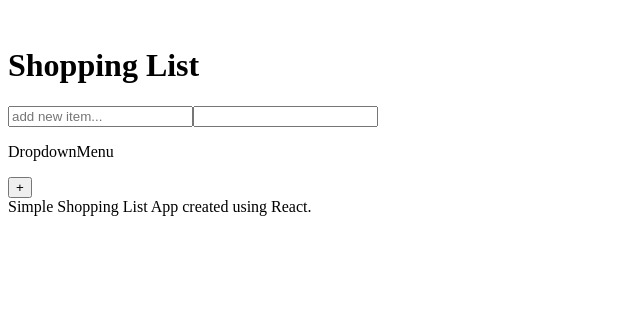
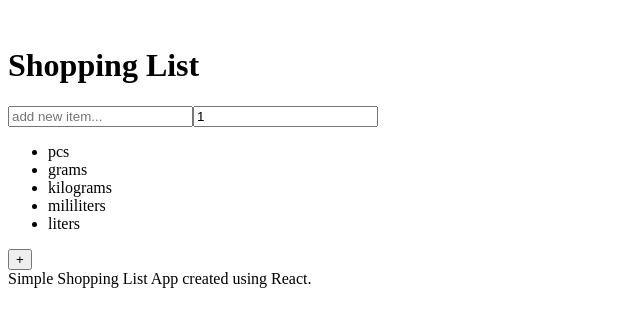
Before and after one commit to bknvpik/shopping-list-react, a React (Create React App) app: page / in a window 1280 px wide. Shown: the top 326 px of the page, without its empty margins (0-640 px from the left). Built offline with nearby package versions, Linux system fonts and the light colour scheme; the HTML template or start-up script is replaced by a standard one.

Commit message:
Add features: item adding and removing from list

```diff
--- a/public/index.html
+++ b/public/index.html
@@ -7,8 +7,9 @@
       name="description"
       content="Simple Shopping List App created using React"
     />
-    <link rel="stylesheet" type="text/css" src="/src/index.scss" />
+    <link rel="stylesheet" type="text/css" src="/src/App.scss" />
     <link rel="icon" type="image/svg" href="shopping-cart.svg"/>
+    <script src="https://kit.fontawesome.com/1604fb9e17.js" crossorigin="anonymous"></script>
     <title>Shopping List</title>
   </head>
   <body>
--- a/src/App.js
+++ b/src/App.js
@@ -3,14 +3,25 @@ import InputArea from './components/InputArea';
 import ItemsList from './components/ItemsList';
 
 function App() {
+  const [inputText, setInputText] = useState("");
+  const [items, setItems] = useState([]);
+  const [quantity, setQuantity] = useState(1);
+  const [unit, setUnit] = useState("pcs");
+
   return (
     <div className="app-container">
       <header>
         <img src="" alt=""></img>
         <h1>Shopping List</h1>
       </header>
-      <InputArea />
-      <ItemsList />
+      <InputArea
+        inputText={inputText}
+        setInputText={setInputText}
+        items={items} setItems={setItems}
+        quantity={quantity} setQuantity={setQuantity}
+        unit={unit} setUnit={setUnit}
+      />
+      <ItemsList items={items} setItems={setItems} />
       <footer>
         Simple Shopping List App created using React.
       </footer>
--- a/src/App.scss
+++ b/src/App.scss
@@ -0,0 +1,3 @@
+.item-checked {
+    color: red;
+}
--- a/src/components/DropdownMenu.js
+++ b/src/components/DropdownMenu.js
@@ -2,7 +2,17 @@ import React from "react";
 
 const DropdownMenu = () => {
     return(
-        <p>DropdownMenu</p>
+        <div className="dropdown-menu">
+            <div className="unit">
+                <ul>
+                    <li>pcs</li>
+                    <li>grams</li>
+                    <li>kilograms</li>
+                    <li>mililiters</li>
+                    <li>liters</li>
+                </ul>
+            </div>
+        </div>
     );
 };
 
--- a/src/components/InputArea.js
+++ b/src/components/InputArea.js
@@ -1,14 +1,38 @@
 import React from "react";
+import uuid from 'react-uuid'
 import DropdownMenu from './DropdownMenu';
 
 
 const InputArea = ({inputText, setInputText, items, setItems, quantity, setQuantity, unit, setUnit}) => {
+    const inputTextHandler = (e) => {
+        setInputText(e.target.value);
+    };
+
+    const addNewItemHandler = (e) => {
+        e.preventDefault();
+        setItems([
+            ...items, {key: uuid(), name: inputText, checked: false, quantity: quantity, unit: unit}
+        ]);
+        setInputText("");
+        setQuantity(1);
+    };
+
+    const setQuantityHandler = (e) => {
+        setQuantity(e.target.value);
+    }
+
+    const setUnitHandler = (e) => {
+        console.log(e.target.value);
+    }
+
     return(
         <div id="input-area">
-            <input type="text" name="new-item" placeholder="add new item..."></input>
-            <input type="number" name="quantity" min="1"></input>
+            <form>
+            <input type="text" name="new-item" placeholder="add new item..." value={inputText} onChange={inputTextHandler} ></input>
+            <input type="number" name="quantity" min="1" value={quantity} onChange={setQuantityHandler} ></input>
             <DropdownMenu />
-            <button id="add-item-button">+</button>
+            <button id="add-item-button" type="submit" onClick={addNewItemHandler}>+</button>
+            </form>
         </div>
     );
 };
--- a/src/components/Item.js
+++ b/src/components/Item.js
@@ -1,11 +1,31 @@
 import React from "react";
 
-const Item = ({name, quantity, unit, checked}) => {
+const Item = ({items, item, setItems, name, quantity, unit, checked}) => {
+    const checkItemHandler = () => {
+        setItems(items.map((el) => {
+            if(el.key == item.key) {
+                return {
+                    ...item, checked: !item.checked
+                }
+            }
+            return item;
+        }));
+    };
+
+    const deleteItemHandler = () => {
+        setItems(items.filter((el) => el.key !== item.key));
+    };
+
     return(
-        <div className="item">
+        <div className={checked ? "item" : "item-checked"}>
             <div className="item-details">
+                <p>{name}</p>
+                <p>{quantity}</p>
+                <p>{unit}</p>
             </div>
             <div className="item-buttons">
+                <button className="check-button" onClick={checkItemHandler}><i className="fas fa-check"></i></button>
+                <button className="delete-button" onClick={deleteItemHandler}><i className="fas fa-trash"></i></button>
             </div>
         </div>
     );
--- a/src/components/ItemsList.js
+++ b/src/components/ItemsList.js
@@ -1,9 +1,21 @@
 import React from "react";
 import Item from './Item';
 
-const ItemsList = ({items}) => {
+const ItemsList = ({items, setItems}) => {
     return(
         <div id="items-list">
+            {items.map(item => (
+                <Item
+                    items={items}
+                    item={item}
+                    setItems={setItems}
+                    key={item.key}
+                    name={item.name}
+                    quantity={item.quantity}
+                    unit={item.unit}
+                    checked={item.checked}
+                />
+            ))}
         </div>
     );
 };
```
